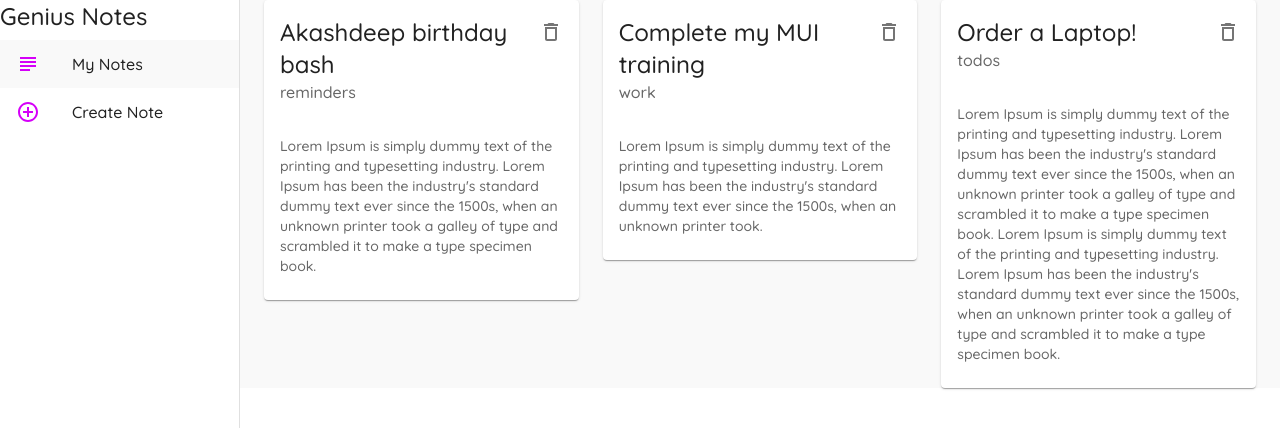
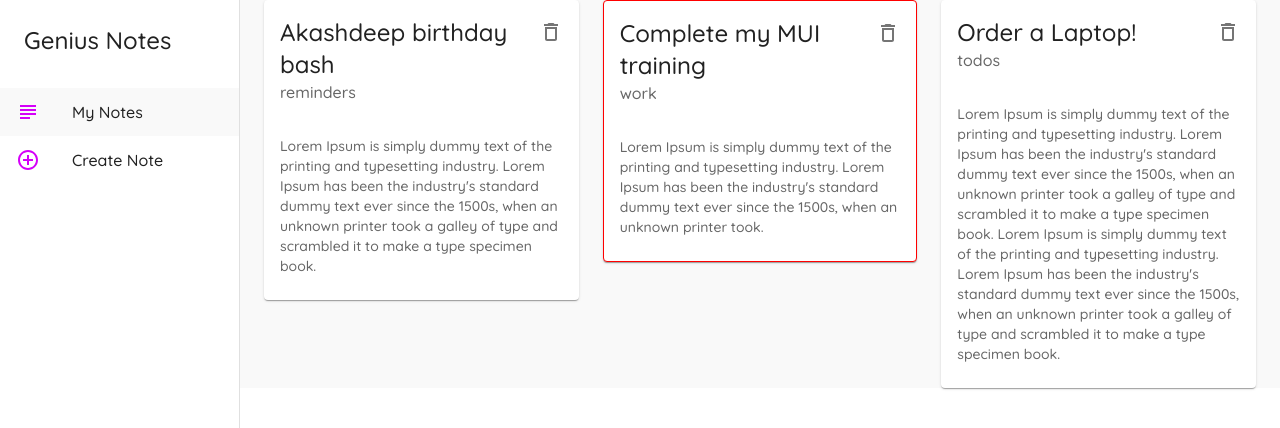
Before and after one commit to constgenius/notesapp_ReactMaterialUI, a React (Vite) app: page / in a window 1280 px wide. Shown: the top 428 px of the page. Built offline with nearby package versions, Linux system fonts and the light colour scheme; data requests are answered from the project's data file.

Commit message:
Tutorial-15

```diff
--- a/src/components/Layout.jsx
+++ b/src/components/Layout.jsx
@@ -45,7 +45,7 @@ const Layout = ({ children }) => {
         variant="permanent"
         anchor="left"
       >
-        <Typography variant='h5'>Genius Notes</Typography>
+        <Typography variant='h5' sx={{ p: 3 }}>Genius Notes</Typography>
 
 
         {/* Lists and List Items */}
--- a/src/components/NoteCard.jsx
+++ b/src/components/NoteCard.jsx
@@ -5,13 +5,15 @@ import CardContent from '@mui/material/CardContent';
 import { DeleteOutlined } from '@mui/icons-material';
 import { IconButton, Typography } from '@mui/material';
 
-const NoteCard = ({note,handleDelete}) => {
+const NoteCard = ({ note, handleDelete }) => {
   return (
     <div>
-        <Card>
+      <Card sx={{
+        border: note.category === 'work' ? '1px solid red' : 'none',
+      }}>
         <CardHeader
           action={
-          <IconButton aria-label="settings" onClick={()=>handleDelete(note.id)}>
+            <IconButton aria-label="settings" onClick={() => handleDelete(note.id)}>
               <DeleteOutlined />
             </IconButton>
           }
```
Lines whose indentation alone changed are shown as unchanged.
